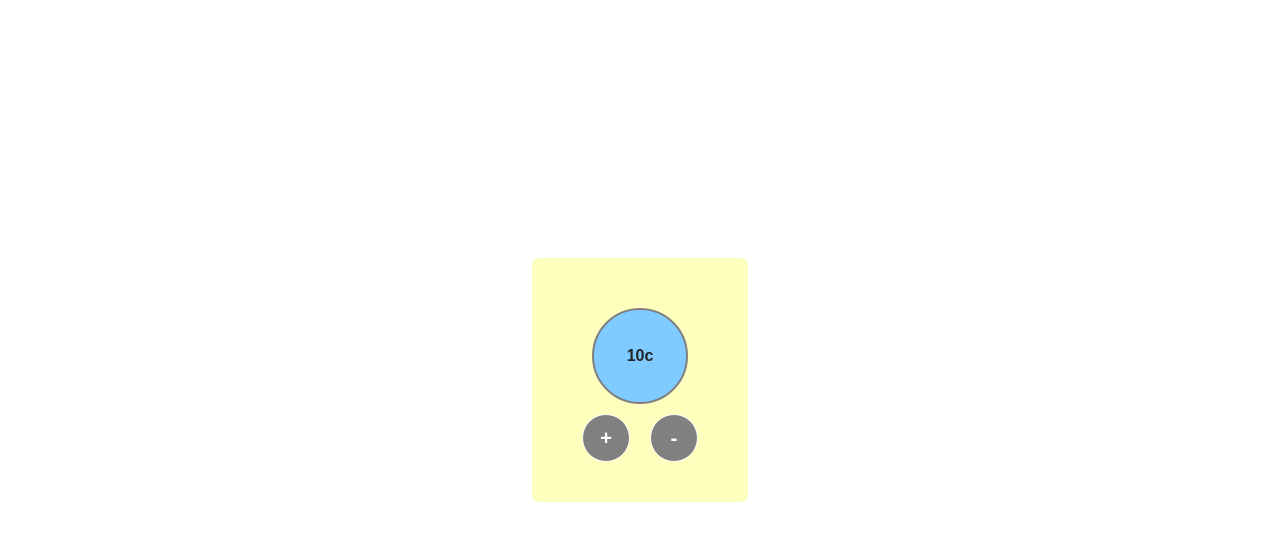
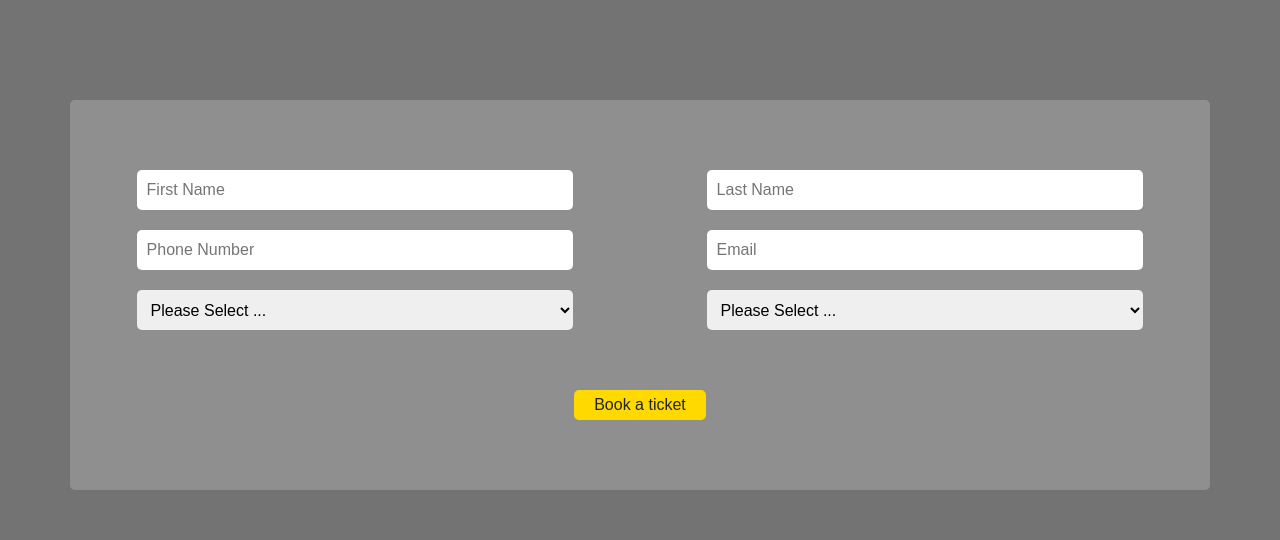
Before and after one commit to siavash-sattari/react-tutorial, a React (Create React App) app in the folder a1-main-concepts/: page / in a window 1280 px wide. Shown: the top 540 px of the page. Built offline with nearby package versions, Linux system fonts and the light colour scheme.

Commit message:
a1e11 - ticket mini project

```diff
--- a/a1-main-concepts/src/App.js
+++ b/a1-main-concepts/src/App.js
@@ -8,7 +8,8 @@ import React from 'react';
 // import Main from './E07/Main';
 // import Main from './E08/Main';
 // import Main from './E09/Main';
-import Main from './E10/Main';
+// import Main from './E10/Main';
+import Main from './E11/Main';
 import "./App.css"
 
 function App() {
--- /dev/null
+++ b/a1-main-concepts/src/E11/Main.css
@@ -0,0 +1,39 @@
+body {
+  background: #737373;
+}
+
+.container {
+  margin-top: 100px;
+  padding-top: 60px;
+  padding-bottom: 60px;
+  background-color: rgba(255, 255, 255, 0.2);
+  border-radius: 5px;
+}
+
+.fnameInput,
+.lnameInput,
+.phoneInput,
+.emailInput,
+.countrySelect,
+.citySelect {
+  width: 80%;
+  height: 40px;
+  border-radius: 5px;
+  border: 0;
+  padding: 0px 10px;
+}
+
+.btn {
+  height: 30px;
+  border-radius: 5px;
+  border: 0px;
+  padding: 0 20px;
+  background-color: rgb(255, 217, 0);
+  margin-top: 40px;
+}
+
+.box {
+  text-align: center;
+  padding-top: 10px;
+  padding-bottom: 10px;
+}
--- /dev/null
+++ b/a1-main-concepts/src/E11/Main.js
@@ -0,0 +1,87 @@
+import React from 'react';
+import './Main.css';
+
+export default class Ticket extends React.Component {
+  constructor(props) {
+    super(props);
+
+    this.state = {
+      countriesData: {
+        Iran: ['Tabriz', 'Tehran', 'Shiraz', 'Esfahan', 'Mashhad'],
+        Turkey: ['Istanbul', 'Ezmir', 'Ankara', 'Antaliya'],
+        US: ['Los Angles', 'San Diego', 'Chicago']
+      },
+      mainCountryCities: []
+    };
+
+    this.selectHandler = this.selectHandler.bind(this);
+  }
+
+  selectHandler(event) {
+    let mainCountry = event.target.value;
+
+    if (mainCountry === '-1') {
+      this.setState({
+        mainCountryCities: []
+      });
+    } else {
+      let mainCountryCities = this.state.countriesData[mainCountry];
+
+      this.setState({
+        mainCountryCities: mainCountryCities
+      });
+    }
+  }
+
+  render() {
+    return (
+      <div className='container'>
+        <div className='row'>
+          <div className='col-md-6 box'>
+            <input className='fnameInput' placeholder='First Name' />
+          </div>
+
+          <div className='col-md-6 box'>
+            <input className='lnameInput' placeholder='Last Name' />
+          </div>
+          <div className='col-md-6 box'>
+            <input className='phoneInput' placeholder='Phone Number' />
+          </div>
+          <div className='col-md-6 box'>
+            <input className='emailInput' placeholder='Email' />
+          </div>
+          <div className='col-md-6 box'>
+            <select className='countrySelect' onChange={this.selectHandler}>
+              <option value='-1'>Please Select ...</option>
+              <option className='option' value='Iran'>
+                Iran
+              </option>
+              <option className='option' value='Turkey'>
+                Turkey
+              </option>
+              <option className='option' value='US'>
+                United State
+              </option>
+            </select>
+          </div>
+          <div className='col-md-6 box'>
+            <select className='citySelect'>
+              {this.state.mainCountryCities.length ? (
+                this.state.mainCountryCities.map(city => (
+                  <option value={city} key={city}>
+                    {city}
+                  </option>
+                ))
+              ) : (
+                <option value='-1'>Please Select ...</option>
+              )}
+            </select>
+          </div>
+          <div className='col-md-12 box'>
+            <button className='btn'>Book a ticket</button>
+          </div>
+        </div>
+      </div>
+    );
+  }
+}
```
